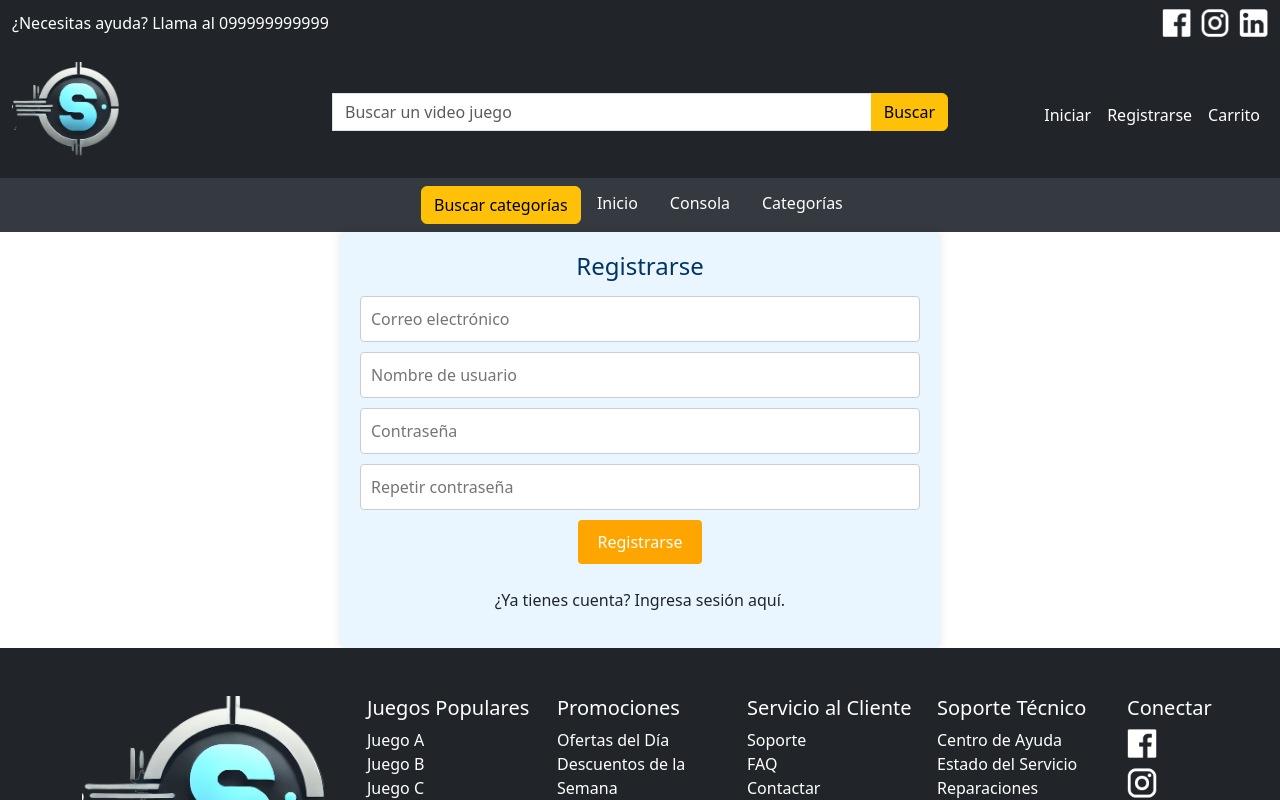
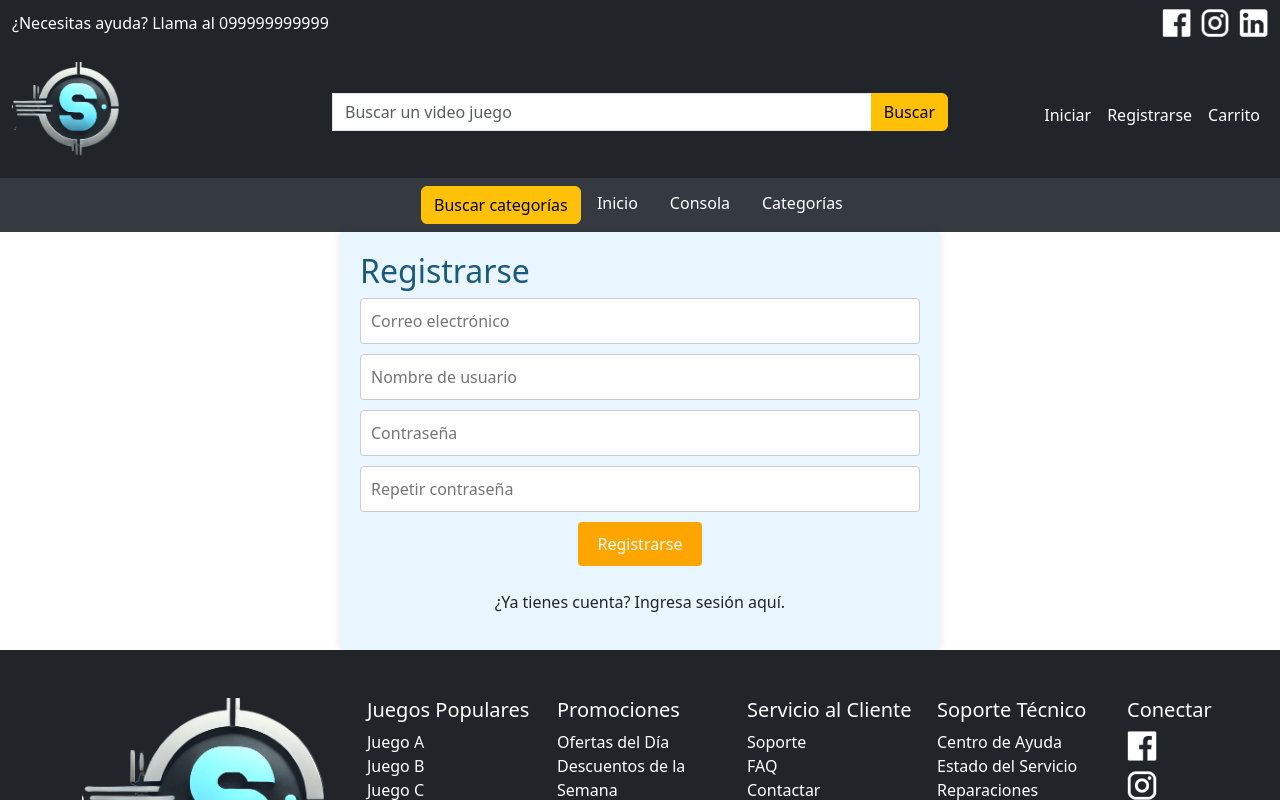
Before and after one commit to eddyarias/ProyectoAplicacionesWeb, an Angular app in the folder Front-end/: page /register in a window 1280 px wide. Shown: the top 800 px of the page. Built offline with nearby package versions, Linux system fonts and the light colour scheme.

Commit message:
Update register.component.css

```diff
--- a/Front-end/src/app/components/register/register.component.css
+++ b/Front-end/src/app/components/register/register.component.css
@@ -9,9 +9,9 @@
 }
 
 .register-container h2 {
-    font-size: 24px;
-    color: #003366;
-    margin-bottom: 15px;
+
+    color: #1b5a7d;
+    text-align: left;
 }
 
 .register-input {
```
